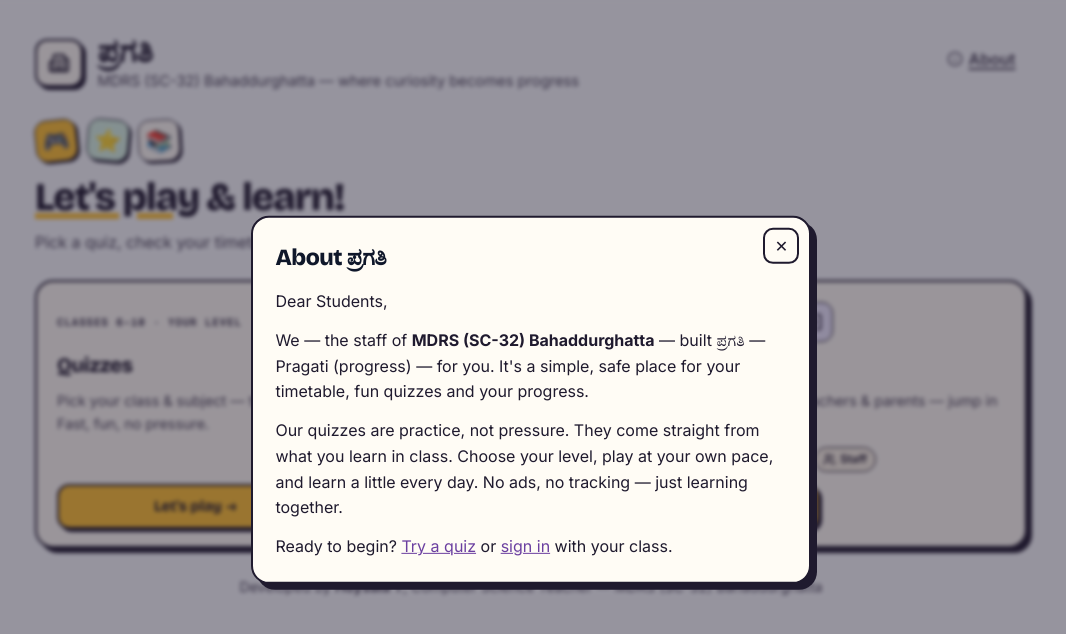
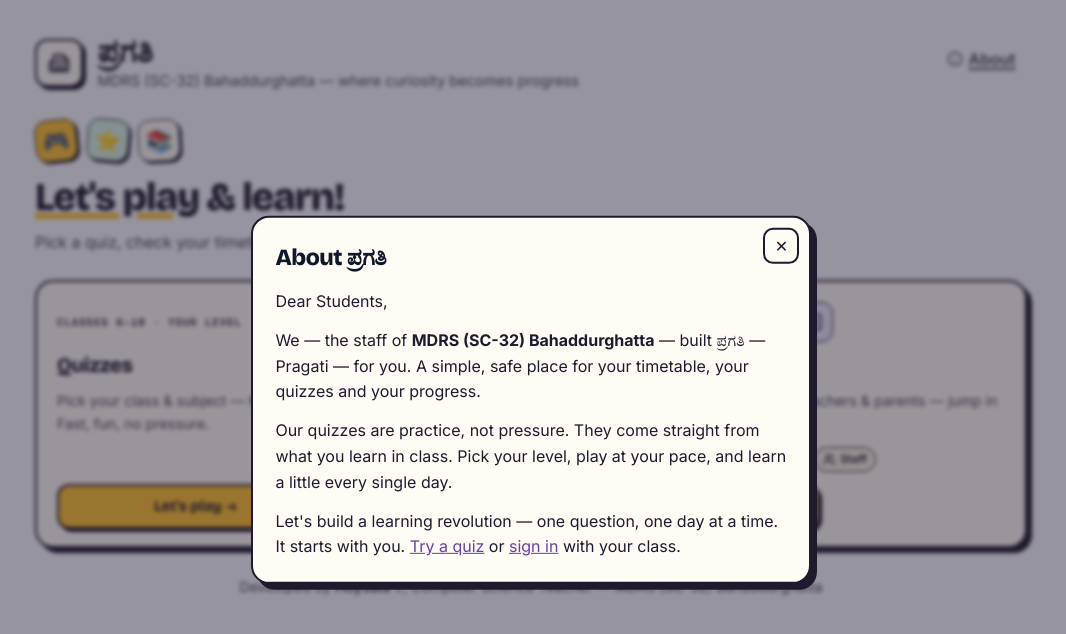
Before and after one commit to hoy-sala/pragati, a SvelteKit app in the folder frontend/: page /login in a window 1280 px wide. Both pictures are taken after a click on the button "About". Shown: the top 634 px of the page, without its empty margins (109-1175 px from the left). Built offline with nearby package versions, Linux system fonts and the light colour scheme; a web font is replaced by a local one.

Commit message:
about: warm learning-revolution message, drop no ads line

```diff
--- a/frontend/src/routes/login/+page.svelte
+++ b/frontend/src/routes/login/+page.svelte
@@ -121,9 +121,9 @@
 				<h2 class="about-title">About ಪ್ರಗತಿ</h2>
 				<div class="about-body">
 					<p>Dear Students,</p>
-					<p>We — the staff of <strong>MDRS (SC-32) Bahaddurghatta</strong> — built <span class="font-kannada">ಪ್ರಗತಿ</span> — Pragati (progress) — for you. It's a simple, safe place for your timetable, fun quizzes and your progress.</p>
-					<p>Our quizzes are practice, not pressure. They come straight from what you learn in class. Choose your level, play at your own pace, and learn a little every day. No ads, no tracking — just learning together.</p>
-					<p>Ready to begin? <a href="/play">Try a quiz</a> or <button class="link-btn" onclick={() => { aboutOpen = false; view = 'login'; }}>sign in</button> with your class.</p>
+					<p>We — the staff of <strong>MDRS (SC-32) Bahaddurghatta</strong> — built <span class="font-kannada">ಪ್ರಗತಿ</span> — Pragati — for you. A simple, safe place for your timetable, your quizzes and your progress.</p>
+					<p>Our quizzes are practice, not pressure. They come straight from what you learn in class. Pick your level, play at your pace, and learn a little every single day.</p>
+					<p>Let's build a learning revolution — one question, one day at a time. It starts with you. <a href="/play">Try a quiz</a> or <button class="link-btn" onclick={() => { aboutOpen = false; view = 'login'; }}>sign in</button> with your class.</p>
 				</div>
 			</div>
 		{/if}
```
